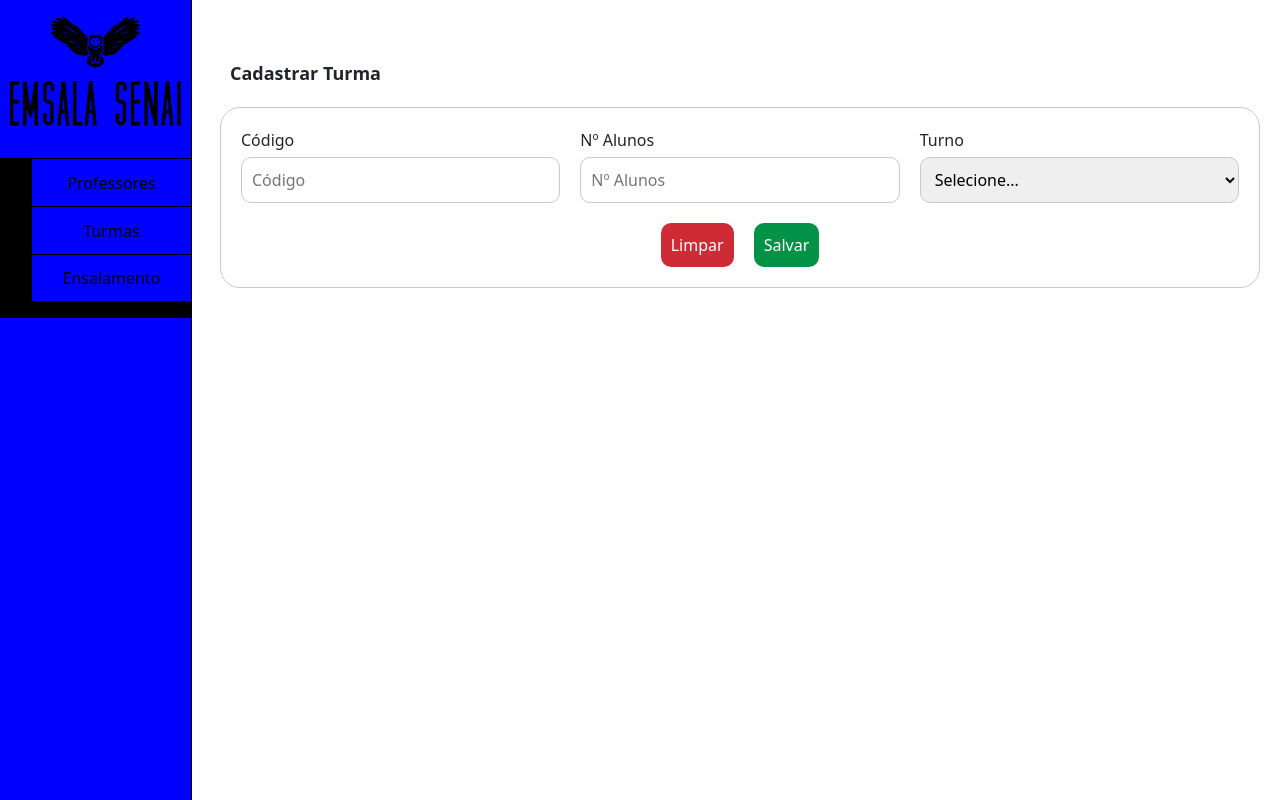
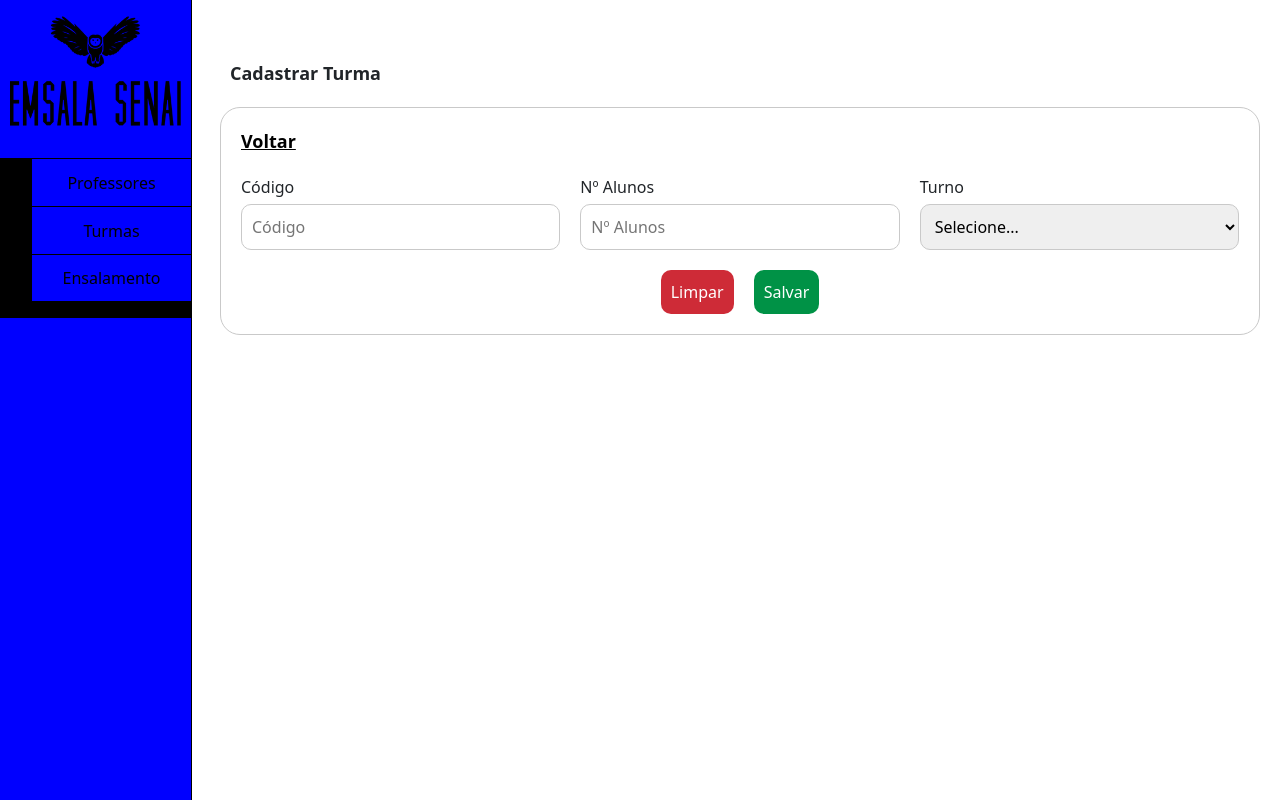
Before and after one commit to o-oJunior/SA, a React (Vite) app in the folder frontend/: page /cadastrarTurmas in a window 1280 px wide. Built offline with nearby package versions, Linux system fonts and the light colour scheme.

Commit message:
feat: resolve conflicts and create function deleted class

```diff
--- a/frontend/package.json
+++ b/frontend/package.json
@@ -10,11 +10,8 @@
     "preview": "vite preview"
   },
   "dependencies": {
-<<<<<<< HEAD
     "bootstrap": "^5.3.2",
-=======
     "axios": "^1.6.2",
->>>>>>> ba91746d2f5501ad2c1ca1a5bfe1865587ba5e85
     "react": "^18.2.0",
     "react-bootstrap": "^2.9.1",
     "react-dom": "^18.2.0",
--- a/frontend/src/pages/turma/cadastroTurmas.jsx
+++ b/frontend/src/pages/turma/cadastroTurmas.jsx
@@ -1,5 +1,6 @@
 import { useState } from 'react';
 import './turmas.css';
+import { Link } from 'react-router-dom';
 
 const initialValue = {
   codigo: '',
@@ -19,19 +20,17 @@ export default function CadastrarTurmas() {
   const save = async (e) => {
     e.preventDefault();
     try {
-      const teste = await fetch('https://api-ensalamento-senai.onrender.com/api/turmas/adicionar', {
+      await fetch('https://api-ensalamento-senai.onrender.com/api/turmas/adicionar', {
         method: 'POST',
         headers: {
           'Content-Type': 'application/json',
         },
         body: JSON.stringify(turma),
       });
-
-      console.log('Aqui chegou');
-      console.log(teste);
-      console.log(turma);
+      alert('Turma adicionada com sucesso!');
+      setTurma(initialValue);
     } catch (error) {
-      console.log(error);
+      alert('Erro ao adicionar a turma!');
     }
   };
 
@@ -43,6 +42,11 @@ export default function CadastrarTurmas() {
     <div className="containerTurma">
       <span className="title">Cadastrar Turma</span>
       <form className="containerForm">
+        <div>
+          <Link to="/turmas" className="btnBack">
+            Voltar
+          </Link>
+        </div>
         <div className="formContent">
           <div className="groupInput">
             <label>Código</label>
--- a/frontend/src/pages/turma/turmas.css
+++ b/frontend/src/pages/turma/turmas.css
@@ -97,3 +97,13 @@
 .btnLimpar {
   background-color: #ce2b37;
 }
+
+.btnBack {
+  font-size: 18px;
+  font-weight: bold;
+  color: #000;
+}
+
+.btnDelete:hover {
+  cursor: pointer;
+}
--- a/frontend/src/pages/turma/turmas.jsx
+++ b/frontend/src/pages/turma/turmas.jsx
@@ -16,6 +16,17 @@ export default function Turmas() {
       setTurmas(results);
     } catch (e) {
       console.log('Ocorreu um erro ao exibir a lista de professores');
+    }
+  };
+
+  const deleted = async (idTurma) => {
+    try {
+      await fetch(`https://api-ensalamento-senai.onrender.com/api/turmas/deletar/turma?id=${idTurma}`, {
+        method: 'DELETE',
+      });
+      getTurmas();
+    } catch (error) {
+      console.log('Erro ao excluir a turma');
     }
   };
 
@@ -43,6 +54,9 @@ export default function Turmas() {
                     <td>{turma.codigo}</td>
                     <td>{turma.numeroAlunos}</td>
                     <td>{turma.turno}</td>
+                    <td>
+                      <i onClick={() => deleted(turma.id)} className="fa-solid fa-trash-can btnDelete"></i>
+                    </td>
                   </tr>
                 );
               })}
```
Also changed, not shown: 1 other file (tests, documents, lock files or other folders).
